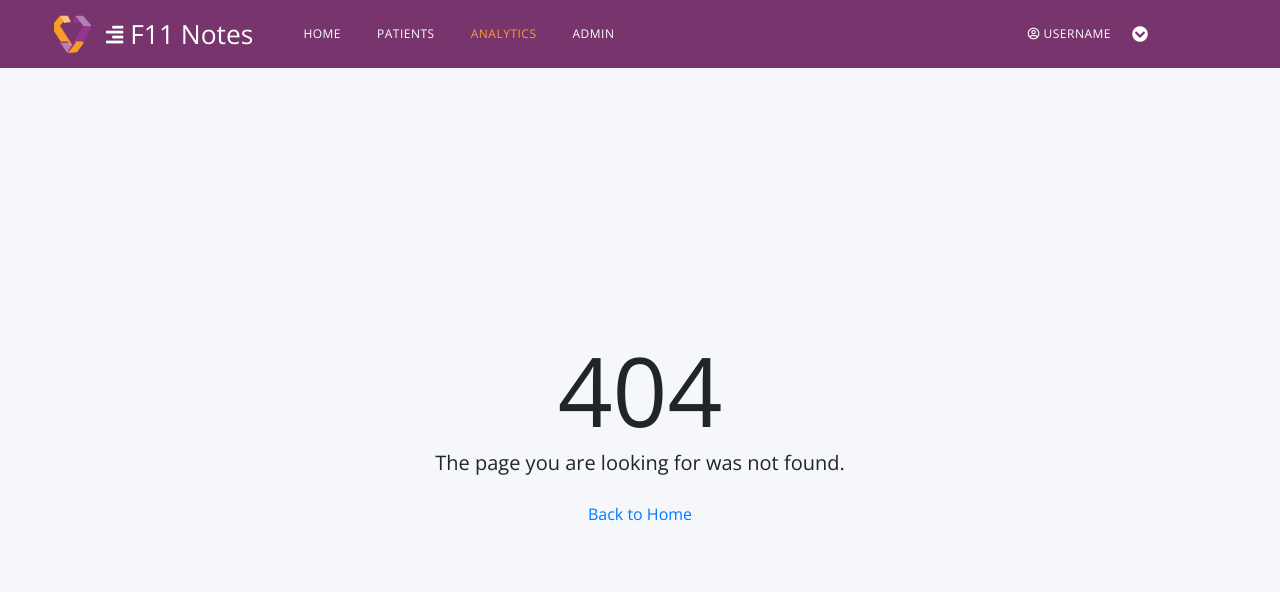
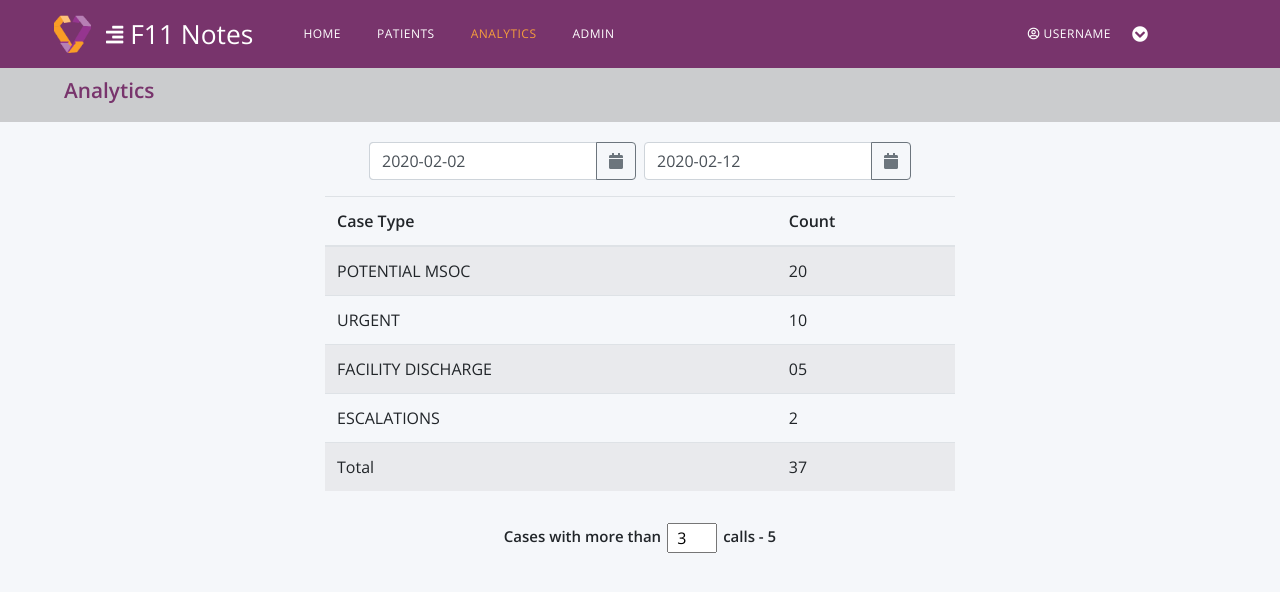
Before and after one commit to akki9270/lucid, an Angular app: page /analytics in a window 1280 px wide. Before the commit this address had no page. Shown: the top 592 px of the page. Built offline with nearby package versions, Linux system fonts and the light colour scheme; what ng2-smart-table would draw is missing.

Commit message:
Added analytics in module. - implement date-range picker

```diff
--- a/src/app/analytics/analytics.component.css
+++ b/src/app/analytics/analytics.component.css
@@ -0,0 +1,4 @@
+.main-container{
+  margin-top: 10px;
+  padding: 10px;
+}
--- a/src/app/analytics/analytics.component.html
+++ b/src/app/analytics/analytics.component.html
@@ -1,3 +1,59 @@
-<p>
-  analytics works!
-</p>
+<div class="page-wrap">
+  <nav class="navbar navbar-expand-lg navbar-dark justify-content-start align-items-center secondary-navbar">
+    <div class="ml-5">
+      <label style="font-size: 1.3em;" class="purple-theme font-weight-bold">
+        Analytics
+      </label>
+    </div>
+  </nav>
+  <div class="main-container">
+    <div class="d-flex justify-content-center">
+      <app-datepicker-range-popup></app-datepicker-range-popup>
+    </div>
+    <section class="d-flex justify-content-center mt-3">
+      <table class="table table-striped w-50">
+        <thead>
+          <tr>
+            <th scope="col">Case Type</th>
+            <th scope="col">Count</th>
+          </tr>
+        </thead>
+        <tbody>
+          <tr>
+            <td>POTENTIAL MSOC</td>
+            <td>20</td>
+          </tr>
+          <tr>
+            <td>URGENT</td>
+            <td>10</td>
+          </tr>
+          <tr>
+            <td>FACILITY DISCHARGE</td>
+            <td>05</td>
+          </tr>
+          <tr>
+            <td>ESCALATIONS</td>
+            <td>2</td>
+          </tr>
+          <tr>
+            <td>Total</td>
+            <td>37</td>
+          </tr>
+        </tbody>
+      </table>
+    </section>
+    <section class="mt-3">
+      <div class="d-flex justify-content-center">
+        <div>
+          <h5><span class="badge badge-outline">Cases with more than</span></h5>
+        </div>
+        <div>
+          <input type="number" value="3" class="pl-2" style="width: 50px;">
+        </div>
+        <div>
+          <h5><span class="badge badge-outline">calls - 5</span></h5>
+        </div>
+      </div>
+    </section>
+  </div>
+</div>
--- a/src/app/app.module.ts
+++ b/src/app/app.module.ts
@@ -1,7 +1,7 @@
 import { BrowserModule } from '@angular/platform-browser';
 import { NgModule } from '@angular/core';
 import { Ng2SmartTableModule } from 'ng2-smart-table';
-import { NgbModule, NgbPanel, NgbAccordionModule } from '@ng-bootstrap/ng-bootstrap';
+import { NgbModule, NgbAccordionModule } from '@ng-bootstrap/ng-bootstrap';
 import { AppRoutingModule } from './app-routing.module';
 import { AppComponent } from './app.component';
 import { NavbarComponent } from './navbar/navbar.component';
@@ -15,6 +15,7 @@ import { NotesDetailsComponent } from './patients/view/tabs/notes/notes-details.
 import { TimelineDetailsComponent } from './patients/view/tabs/timeline/timeline-details.component';
 import { PatientViewComponent } from './patients/view/patient-view.component';
 import { ServiceAccordionComponent } from './patients/view/tabs/details/components/service-accordion/service-accordion.component';
+import { DatepickerRangePopupComponent } from '../components/datepicker-range-popup/datepicker-range-popup.component';
 
 @NgModule({
   declarations: [
@@ -29,7 +30,8 @@ import { ServiceAccordionComponent } from './patients/view/tabs/details/componen
     NotesDetailsComponent,
     TimelineDetailsComponent,
     PatientViewComponent,
-    ServiceAccordionComponent
+    ServiceAccordionComponent,
+    DatepickerRangePopupComponent
   ],
   imports: [
     BrowserModule,
--- a/src/app/dashboard/dashboard.component.css
+++ b/src/app/dashboard/dashboard.component.css
@@ -1,4 +1,4 @@
-.page-wrap {
+/* .page-wrap {
     height: 100%;
     background-color: #f5f7fa;
-}
+} */
--- a/src/app/page-not-found/page-not-found.component.css
+++ b/src/app/page-not-found/page-not-found.component.css
@@ -1,4 +1,4 @@
-.page-wrap {
+/* .page-wrap {
     background-color: #f5f7fa;
     height: 100%;
-}
+} */
--- a/src/app/patients/patients.component.css
+++ b/src/app/patients/patients.component.css
@@ -1,7 +1,7 @@
-.page-wrap {
+/* .page-wrap {
   height: 100%;
   background-color: #f5f7fa;
-}
+} */
 
 .content-section{
   /* background-color: #f5f7fa;   */
--- a/src/app/patients/view/patient-view.component.css
+++ b/src/app/patients/view/patient-view.component.css
@@ -1,7 +1,7 @@
-.page-wrap {
+/* .page-wrap {
   height: 100%;
   background-color: #f5f7fa;
-}
+} */
 
 .back-button{
   position: absolute;
--- /dev/null
+++ b/src/components/datepicker-range-popup/datepicker-range-popup.component.css
@@ -0,0 +1,23 @@
+.form-group.hidden {
+    width: 0;
+    margin: 0;
+    border: none;
+    padding: 0;
+  }
+  .custom-day {
+    text-align: center;
+    padding: 0.185rem 0.25rem;
+    display: inline-block;
+    height: 2rem;
+    width: 2rem;
+  }
+  .custom-day.focused {
+    background-color: #e6e6e6;
+  }
+  .custom-day.range, .custom-day:hover {
+    background-color: rgb(2, 117, 216);
+    color: white;
+  }
+  .custom-day.faded {
+    background-color: rgba(2, 117, 216, 0.5);
+  }
--- /dev/null
+++ b/src/components/datepicker-range-popup/datepicker-range-popup.component.html
@@ -0,0 +1,38 @@
+<form class="form-inline">
+  <div class="form-group hidden">
+    <div class="input-group">
+      <input name="datepicker" class="form-control" ngbDatepicker #datepicker="ngbDatepicker" [autoClose]="'outside'"
+        (dateSelect)="onDateSelection($event)" [displayMonths]="2" [dayTemplate]="t" outsideDays="hidden"
+        [startDate]="fromDate">
+      <ng-template #t let-date let-focused="focused">
+        <span class="custom-day" [class.focused]="focused" [class.range]="isRange(date)"
+          [class.faded]="isHovered(date) || isInside(date)" (mouseenter)="hoveredDate = date"
+          (mouseleave)="hoveredDate = null">
+          {{ date.day }}
+        </span>
+      </ng-template>
+    </div>
+  </div>
+  <div class="form-group">
+    <div class="input-group">
+      <input #dpFromDate class="form-control" placeholder="yyyy-mm-dd" name="dpFromDate"
+        [value]="formatter.format(fromDate)" (input)="fromDate = validateInput(fromDate, dpFromDate.value)">
+      <div class="input-group-append">
+        <button class="btn btn-outline-secondary" (click)="datepicker.toggle()" type="button">
+            <i class="fa fa-calendar" aria-hidden="true"></i>
+        </button>
+      </div>
+    </div>
+  </div>
+  <div class="form-group ml-2">
+    <div class="input-group">
+      <input #dpToDate class="form-control" placeholder="yyyy-mm-dd" name="dpToDate" [value]="formatter.format(toDate)"
+        (input)="toDate = validateInput(toDate, dpToDate.value)">
+      <div class="input-group-append">
+        <button class="btn btn-outline-secondary" (click)="datepicker.toggle()" type="button">
+            <i class="fa fa-calendar" aria-hidden="true"></i>
+        </button>
+      </div>
+    </div>
+  </div>
+</form>
--- /dev/null
+++ b/src/components/datepicker-range-popup/datepicker-range-popup.component.ts
@@ -0,0 +1,52 @@
+import { Component, OnInit } from '@angular/core';
+import {NgbDate, NgbCalendar, NgbDateParserFormatter} from '@ng-bootstrap/ng-bootstrap';
+
+@Component({
+  selector: 'app-datepicker-range-popup',
+  templateUrl: './datepicker-range-popup.component.html',
+  styleUrls: ['./datepicker-range-popup.component.css']
+})
+export class DatepickerRangePopupComponent implements OnInit {
+  hoveredDate: NgbDate;
+
+  fromDate: NgbDate;
+  toDate: NgbDate;
+
+  ngOnInit() {
+  }
+
+
+  constructor(private calendar: NgbCalendar, public formatter: NgbDateParserFormatter) {
+    this.fromDate = calendar.getToday();
+    this.toDate = calendar.getNext(calendar.getToday(), 'd', 10);
+  }
+
+  onDateSelection(date: NgbDate) {
+    if (!this.fromDate && !this.toDate) {
+      this.fromDate = date;
+    } else if (this.fromDate && !this.toDate && date.after(this.fromDate)) {
+      this.toDate = date;
+    } else {
+      this.toDate = null;
+      this.fromDate = date;
+    }
+  }
+
+  isHovered(date: NgbDate) {
+    return this.fromDate && !this.toDate && this.hoveredDate && date.after(this.fromDate) && date.before(this.hoveredDate);
+  }
+
+  isInside(date: NgbDate) {
+    return date.after(this.fromDate) && date.before(this.toDate);
+  }
+
+  isRange(date: NgbDate) {
+    return date.equals(this.fromDate) || date.equals(this.toDate) || this.isInside(date) || this.isHovered(date);
+  }
+
+  validateInput(currentValue: NgbDate, input: string): NgbDate {
+    const parsed = this.formatter.parse(input);
+    return parsed && this.calendar.isValid(NgbDate.from(parsed)) ? NgbDate.from(parsed) : currentValue;
+  }
+
+}
--- a/src/styles.css
+++ b/src/styles.css
@@ -170,6 +170,11 @@ section {
     background: transparent;
 }
 
+.page-wrap {
+    height: 100%;
+    background-color:  var(--pale-grey);
+  }
+
 .tabButton.active {
     background-color: var(--purple-theme);
     color: white;
```
Also changed, not shown: src/app/app-routing.module.ts (+5 -5 lines), 1 other file (tests, documents, lock files or other folders).
